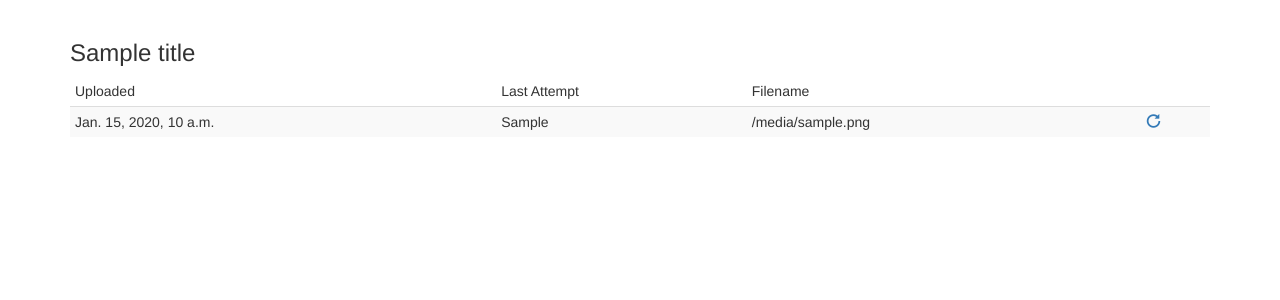
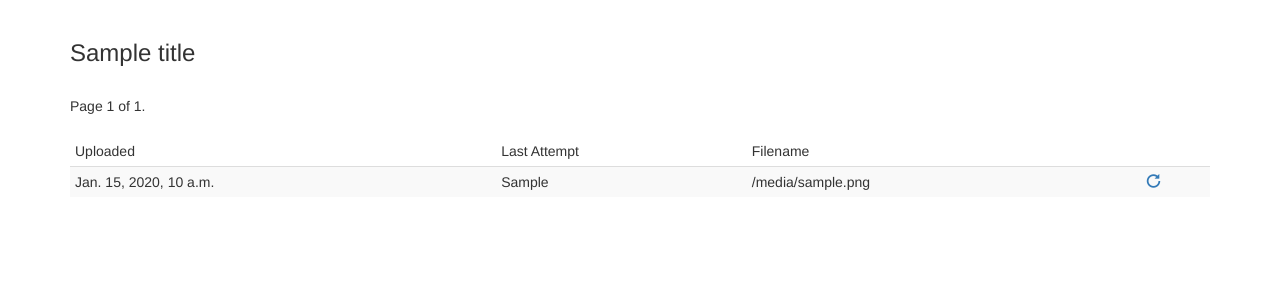
Before and after one commit to MikeMcMahon/echonest, a Django app: template echonest/templates/songlisting.html in a window 1280 px wide. Shown: the part 52-352 px from the top of the page. Run offline with Django 3.2, Linux system fonts and the light colour scheme; the template is opened without the code that fills it: most values are stand-ins (such as "Sample title", 1, 10 or a date in 2020); some libraries are stand-ins or nearby versions.

Commit message:
pagination support

```diff
--- a/echonest/templates/songlisting.html
+++ b/echonest/templates/songlisting.html
@@ -4,6 +4,20 @@
         {% csrf_token %}
         <div class="col-md-12">
             <h3>{{ title }}</h3>
+
+            <div class="pagination">
+                <span class="step-links">
+                    {% if songs.has_previous %}
+                        <a href="?page={{ songs.previous_page_number }}">previous</a>
+                    {% endif %}
+                    <span class="current">
+                        Page {{ songs.number }} of {{ songs.paginator.num_pages }}.
+                    </span>
+                    {% if songs.has_next %}
+                        <a href="?page={{ songs.next_page_number }}">next</a>
+                    {% endif %}
+                </span>
+            </div>
             <table class="table table-condensed table-responsive table-striped table-hover">
                 <thead>
                 <tr>
```
Also changed, not shown: echonest/views.py (+14 -1 lines).
